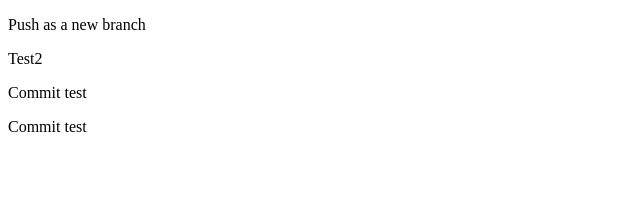
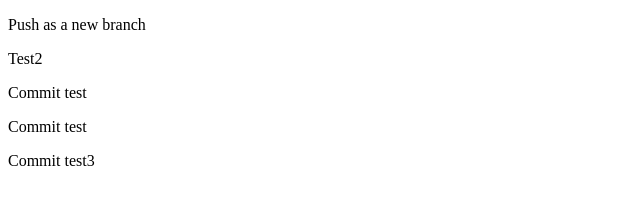
Before and after one commit to XxFireBoomxX/DEV-CheatSheet, a plain HTML site: page index.html in a window 1280 px wide. Shown: the whole page, without its empty margins (0-640 px from the left). Drawn offline with Linux system fonts and the light colour scheme.

Commit message:
Commit test 3

```diff
--- a/index.html
+++ b/index.html
@@ -10,5 +10,6 @@
     <p>Test2</p>
     <p>Commit test</p>
     <p>Commit test</p>
+    <p>Commit test3</p>
 </body>
 </html>
```
